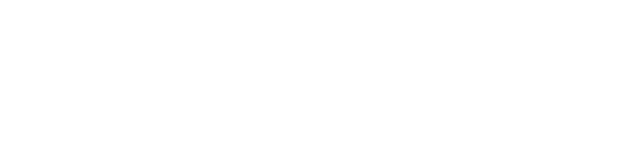
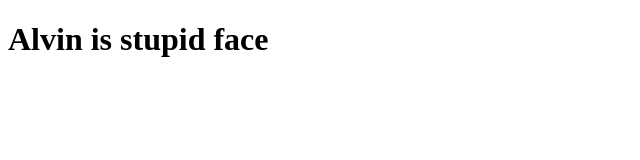
Before and after one commit to axelwald/website, a plain HTML site: page index.html in a window 1280 px wide. Shown: the whole page, without its empty margins (0-640 px from the left). Drawn offline with Linux system fonts and the light colour scheme.

Commit message:
please work2

```diff
--- a/index.html
+++ b/index.html
@@ -4,11 +4,11 @@
     <meta charset="UTF-8">
     <meta http-equiv="X-UA-Compatible" content="IE=edge">
     <meta name="viewport" content="width=device-width, initial-scale=1.0">
-    <link ref="stylesheet" href="styles.css">
     <title>Document</title>
 </head>
 <body>
 
-    <script src="script.js"></script>
+    <h1>Alvin is stupid face</h1>
+
 </body>
 </html>
```
Also changed, not shown: script.js (deleted), styles.css (deleted).
